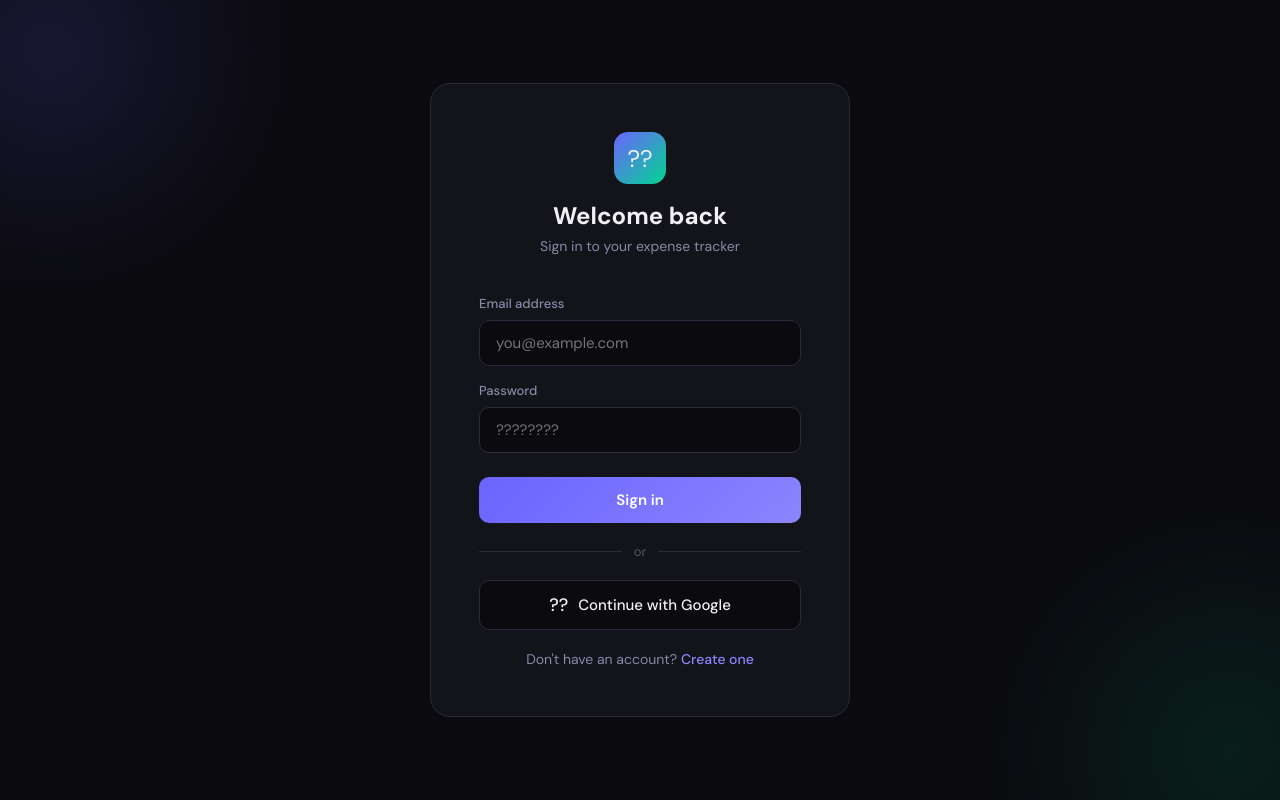
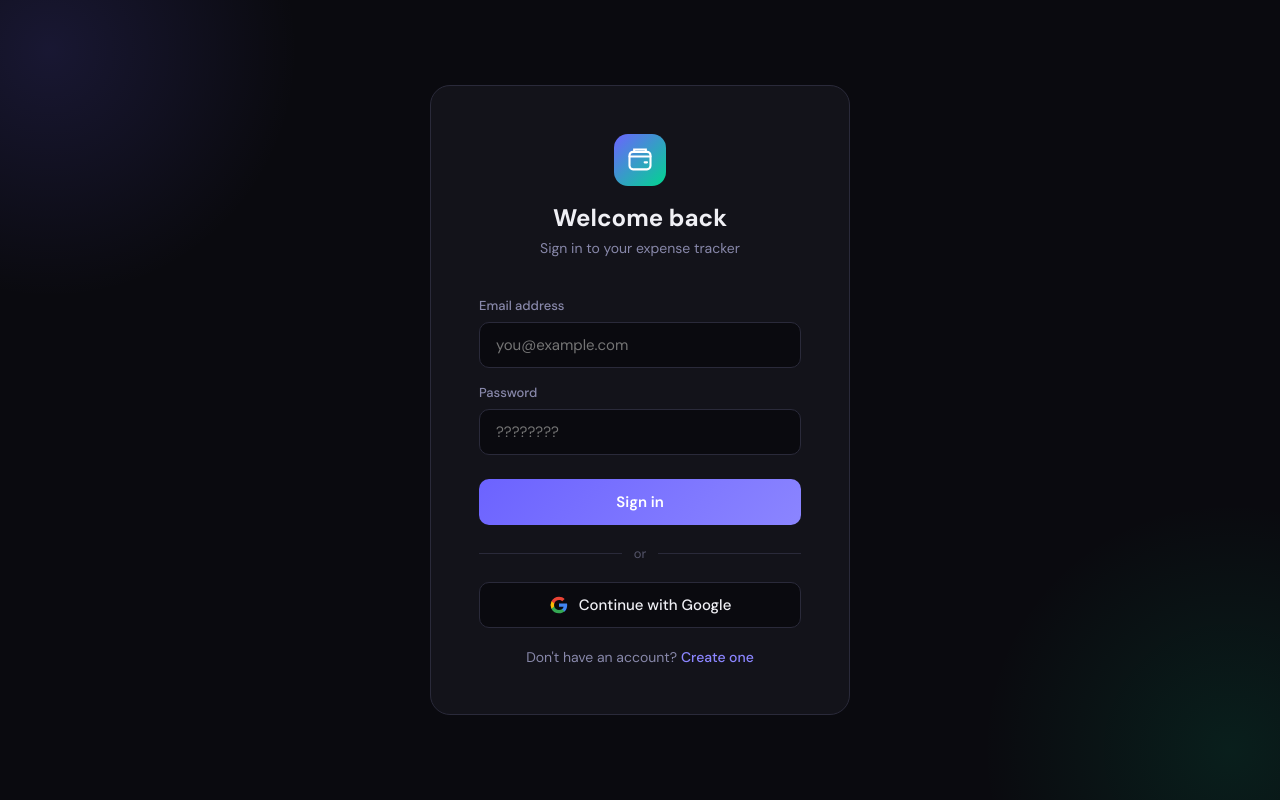
Before and after one commit to PushpakGanganmale/ExpenseAI-Advanced-Clean, a Next.js app in the folder frontend/: page /login in a window 1280 px wide. Built offline with nearby package versions, Linux system fonts and the light colour scheme; no server answers.

Commit message:
Fix login logo and Google icons

```diff
--- a/frontend/src/app/(auth)/login/page.tsx
+++ b/frontend/src/app/(auth)/login/page.tsx
@@ -72,7 +72,17 @@ export default function LoginPage() {
             margin: '0 auto 16px',
             display: 'flex', alignItems: 'center', justifyContent: 'center',
             fontSize: '24px',
-          }}>??</div>
+          }}>
+            <svg width="28" height="28" viewBox="0 0 24 24" fill="none"
+              xmlns="http://www.w3.org/2000/svg" aria-hidden="true">
+              <rect x="3" y="5" width="18" height="15" rx="3"
+                stroke="white" strokeWidth="1.8"/>
+              <path d="M3 9H21M16 14H18"
+                stroke="white" strokeWidth="1.8" strokeLinecap="round"/>
+              <path d="M7 5V3H17V5"
+                stroke="white" strokeWidth="1.8" strokeLinecap="round"/>
+            </svg>
+          </div>
           <h1 style={{ fontSize: '24px', fontWeight: '700', color: 'var(--text-primary)', marginBottom: '6px' }}>Welcome back</h1>
           <p style={{ color: 'var(--text-secondary)', fontSize: '14px' }}>Sign in to your expense tracker</p>
         </div>
@@ -135,7 +145,13 @@ export default function LoginPage() {
           <div style={{ flex: 1, height: '1px', background: 'var(--border)' }} />
         </div>
         <a href={`${API_BASE_URL}/auth/google`} style={{ display: 'flex', alignItems: 'center', justifyContent: 'center', gap: '10px', width: '100%', padding: '12px', background: 'var(--bg)', border: '1px solid var(--border)', borderRadius: '10px', color: 'var(--text-primary)', fontSize: '15px', fontWeight: '500', textDecoration: 'none', marginBottom: '20px' }}>
-          <span style={{ fontSize: '18px' }}>??</span> Continue with Google
+          <svg width="20" height="20" viewBox="0 0 48 48"
+  xmlns="http://www.w3.org/2000/svg" aria-hidden="true">
+  <path fill="#4285F4" d="M43.6 24.5c0-1.4-.1-2.8-.4-4.1H24v7.8h11a9.4 9.4 0 0 1-4.1 6.2v5.1h6.6c3.9-3.6 6.1-8.8 6.1-15z"/>
+  <path fill="#34A853" d="M24 44c5.5 0 10.1-1.8 13.5-4.9l-6.6-5.1c-1.8 1.2-4.1 1.9-6.9 1.9-5.3 0-9.8-3.6-11.4-8.4H5.8v5.3C9.2 39.5 16.1 44 24 44z"/>
+  <path fill="#FBBC05" d="M12.6 27.5a12 12 0 0 1 0-7v-5.3H5.8a20 20 0 0 0 0 17.6l6.8-5.3z"/>
+  <path fill="#EA4335" d="M24 12.1c3 0 5.7 1 7.8 3.1l5.8-5.8C34.1 6.1 29.5 4 24 4 16.1 4 9.2 8.5 5.8 15.2l6.8 5.3c1.6-4.8 6.1-8.4 11.4-8.4z"/>
+</svg> Continue with Google
         </a>
         <p style={{ textAlign: 'center', color: 'var(--text-secondary)', fontSize: '14px' }}>
           Don't have an account?{' '}
```
